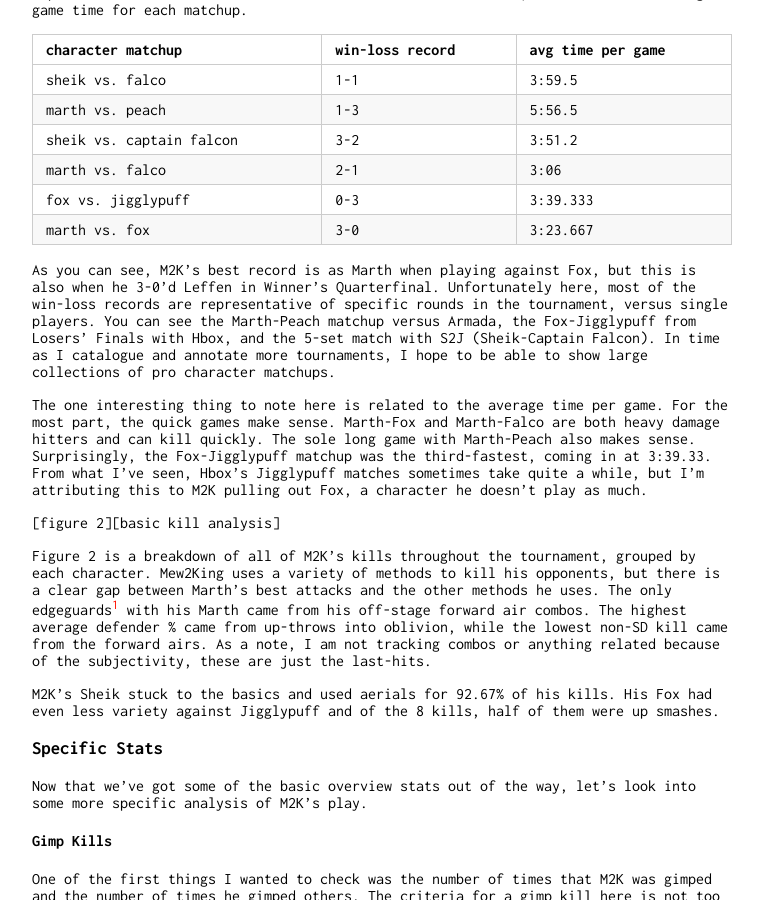
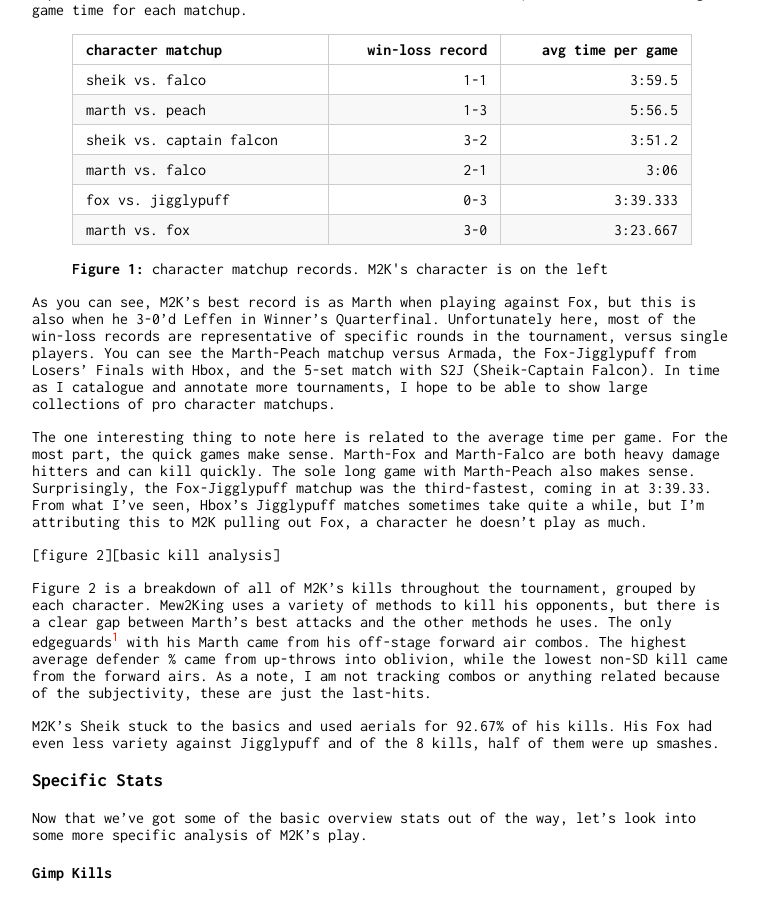
Before and after one commit to phouse512/games, a Jekyll site: the page built from games/_posts/2016-11-23-m2k-smash-summit.md, in a window 1280 px wide and 900 px high, scrolled down 562 px. Shown: the whole window, without its empty margins (258-1021 px from the left). Built offline with Jekyll 4.4.1, drawn with Linux system fonts in a browser that asks for light colours; a script that is not in the unit is left out.

Commit message:
Inserting tables

```diff
--- a/games/_posts/2016-11-23-m2k-smash-summit.markdown
+++ b/games/_posts/2016-11-23-m2k-smash-summit.md
@@ -33,14 +33,22 @@
 Figure 1 below is a table that represents his individual character vs.
 character set records, as well as the average game time for each matchup.
 
+<figure>
+<div markdown="1">
+
 | character matchup        | win-loss record | avg time per game |
-|--------------------------|-----------------|-------------------|
+|--------------------------|----------------:|------------------:|
 | sheik vs. falco          |             1-1 |            3:59.5 |
 | marth vs. peach          |             1-3 |            5:56.5 |
 | sheik vs. captain falcon |             3-2 |            3:51.2 |
 | marth vs. falco          |             2-1 |              3:06 |
 | fox vs. jigglypuff       |             0-3 |          3:39.333 |
 | marth vs. fox            |             3-0 |          3:23.667 |
+
+</div>
+<figcaption><b>Figure 1:</b> character matchup records. M2K's character is on
+the left</figcaption>
+</figure>
 
 As you can see, M2K's best record is as Marth when playing against Fox, but
 this is also when he 3-0'd Leffen in Winner's Quarterfinal. Unfortunately
```
